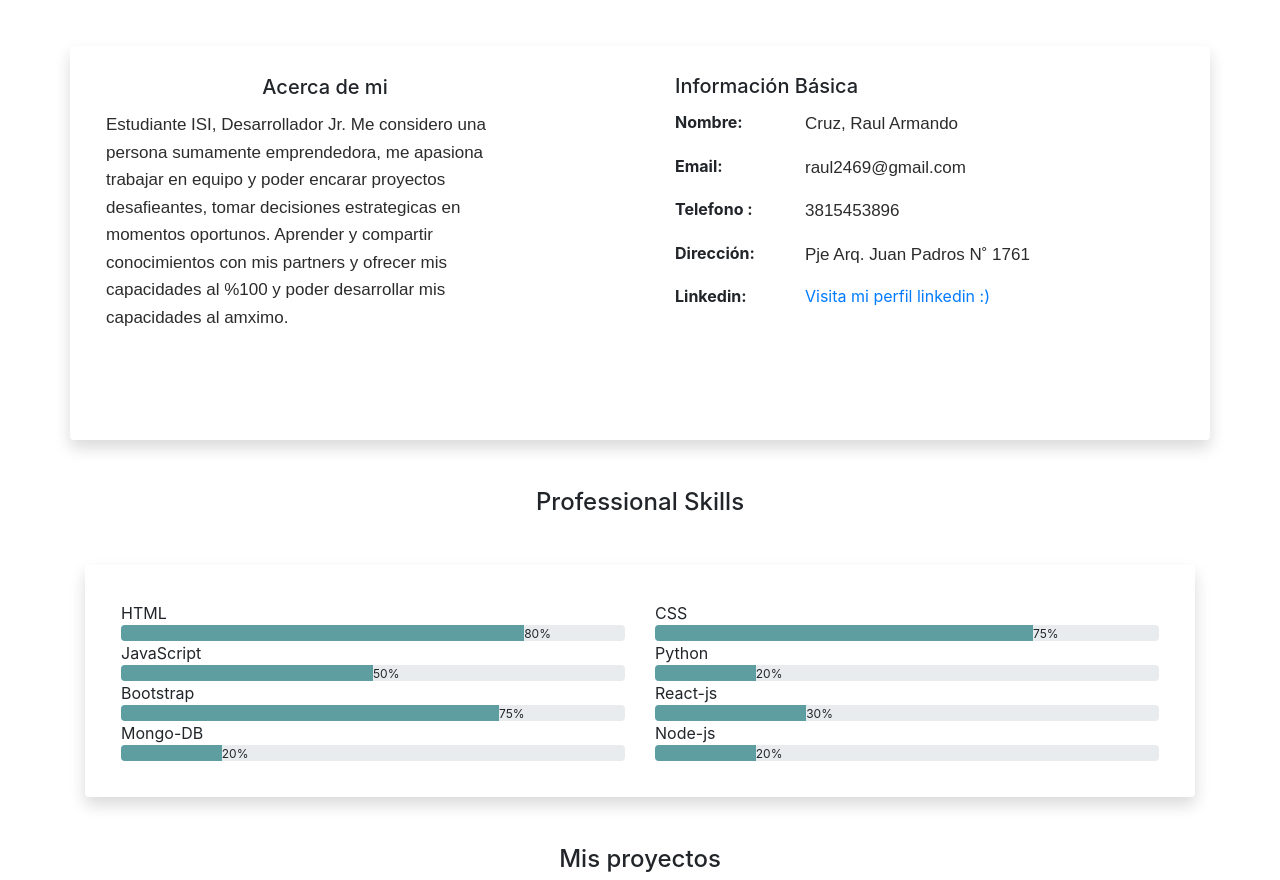
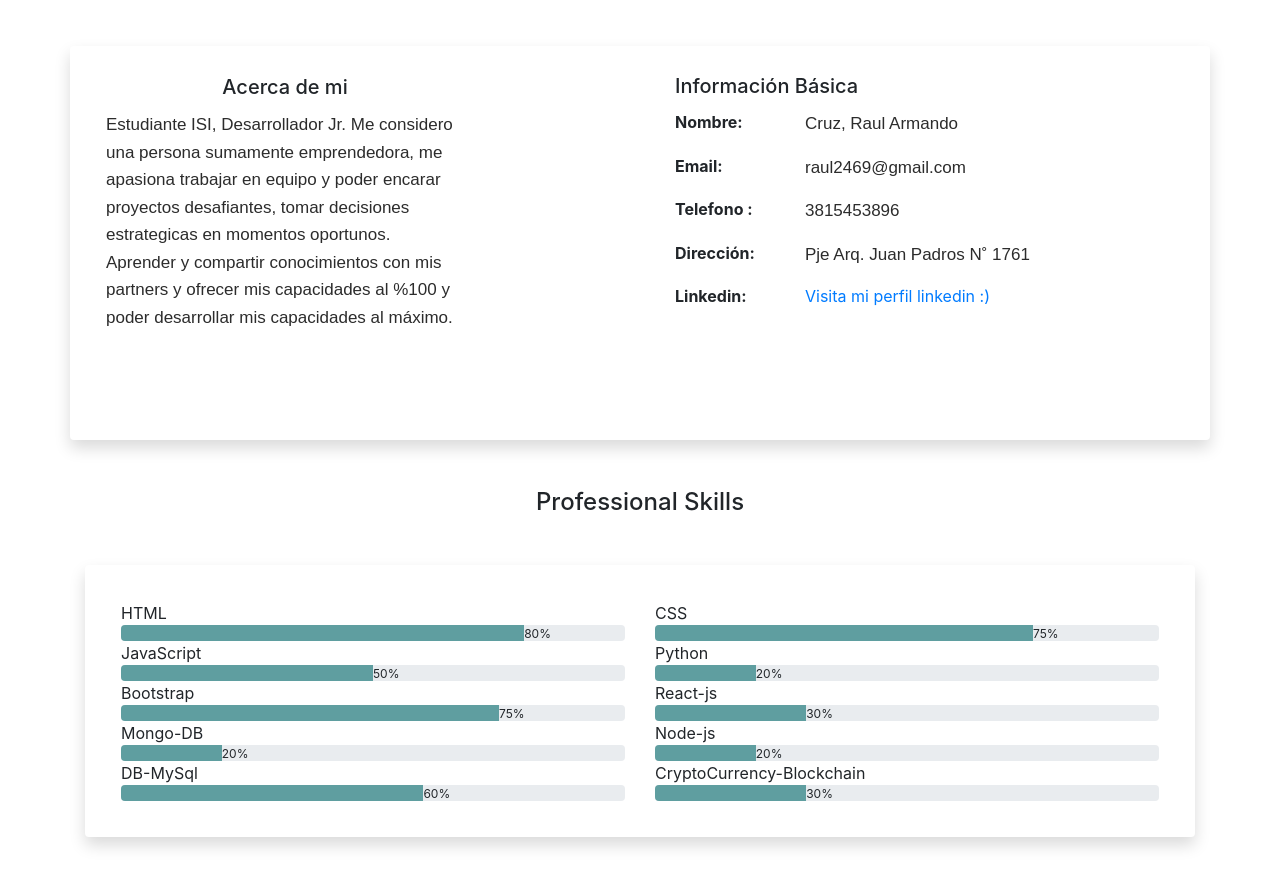
Before and after one commit to Raul-Cruz/cv-isi, a plain HTML site: page index.html in a window 1280 px wide. Shown: the part 552-1432 px from the top of the page. Drawn offline with nearby package versions, Linux system fonts and the light colour scheme.

Commit message:
Agregado skills y correccion de texto

```diff
--- a/index.html
+++ b/index.html
@@ -72,14 +72,14 @@
     <div class="container my-3  shadow rounded">
       <div class="row my-5">
         <div class="col-sm-12 col-md-9 col-lg-6  ">
-          <div class="card cardInfo my-5 " style="width: 30rem;">
+          <div class="card cardInfo my-5 " style="width: 25rem;">
             <div class="card-body about">
               <h5 id="C4" class="title card-title">Acerca de mi</h5>
               <p class="card-text">
                 Estudiante ISI, Desarrollador Jr. Me considero una persona sumamente emprendedora, me
-                apasiona trabajar en equipo y poder encarar proyectos desafieantes, tomar decisiones
+                apasiona trabajar en equipo y poder encarar proyectos desafiantes, tomar decisiones
                 estrategicas en momentos oportunos. Aprender y compartir conocimientos con mis partners
-                y ofrecer mis capacidades al %100 y poder desarrollar mis capacidades al amximo.
+                y ofrecer mis capacidades al %100 y poder desarrollar mis capacidades al máximo.
               </p>
             </div>
           </div>
@@ -219,6 +219,27 @@
               </div>
             </div>
           </div>
+          <div class="row">
+            <div class="col-md-6">
+              <div class="progress-container progress-primary"><span class="progress-badge">DB-MySql</span>
+                <div class="progress">
+                  <div class="progress-bar" data-aos="progress-full" data-aos-offset="10" data-aos-duration="2000"
+                    role="progressbar" aria-valuenow="60" aria-valuemin="0" aria-valuemax="100" style="width: 60%;">
+                  </div><span class="progress-value">60%</span>
+                </div>
+              </div>
+            </div>
+            <div class="col-md-6">
+              <div class="progress-container progress-primary"><span class="progress-badge">CryptoCurrency-Blockchain</span>
+                <div class="progress">
+                  <div class="progress-bar" data-aos="progress-full" data-aos-offset="10" data-aos-duration="2000"
+                    role="progressbar" aria-valuenow="60" aria-valuemin="0" aria-valuemax="100" style="width: 30%;">
+                  </div>
+                  <span class="progress-value">30%</span>
+                </div>
+              </div>
+            </div>
+          </div>
         </div>
       </div>
     </div>
@@ -232,7 +253,9 @@
             <div class="card-deck ">
               <div class="card   shadow p-3 mb-5 bg-white rounded">
                 <h5 class="title">Proyecto Homebanking</h5>
+                <a href="http://www.google.com" target="_blank">
                   <img src="./img/portfolio6.png" class="card-img-top " alt="...">
+                </a>
                 </div>
               </div>
             </div>
@@ -259,6 +282,7 @@
             <div class="card  shadow p-3 mb-5 bg-white rounded">
               <h5 class="title">Proyecto Heladeria</h5>
               <img src="./img/portfolio1.png" class="card-img-top" alt="...">
+            </div>
           </div>
         </div>
       </div>
--- a/style.css
+++ b/style.css
@@ -56,3 +56,11 @@ p{
 .title {
     text-align: center;
 }
+
+.span {
+    color:white;
+}
+
+.card-deck:hover{
+    box-shadow:0 0 2px 2px #d0e4e6;
+}
```
Lines whose indentation alone changed are shown as unchanged.
